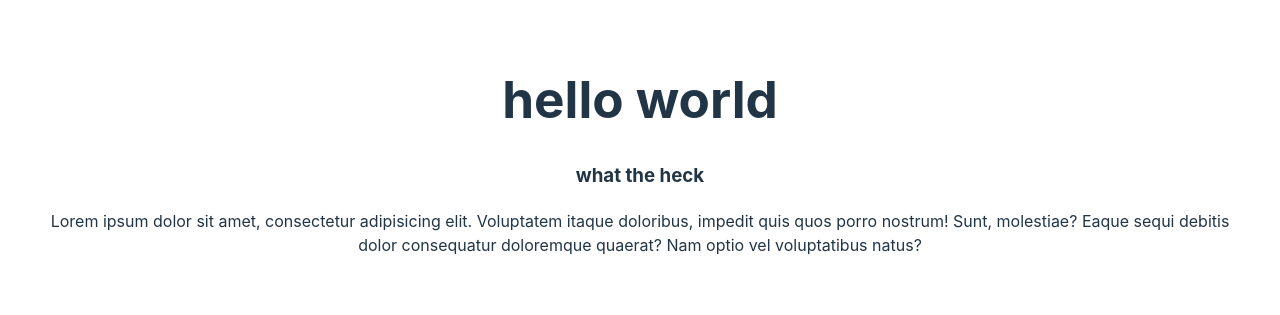
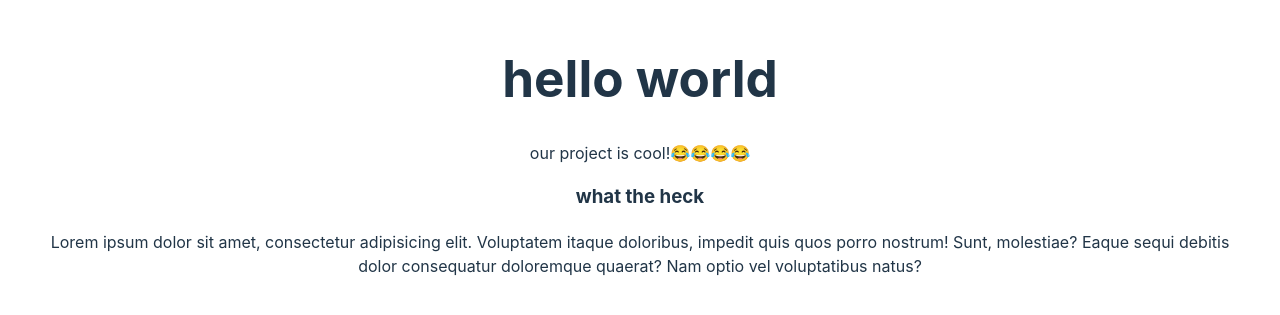
Before and after one commit to m02p02/react-json-project02, a React (Vite) app: page / in a window 1280 px wide. Shown: the part 245-560 px from the top of the page. Built offline with nearby package versions, Linux system fonts and the light colour scheme.

Commit message:
homepage test

```diff
--- a/src/App.jsx
+++ b/src/App.jsx
@@ -7,11 +7,14 @@ function App() {
   const [count, setCount] = useState(0)
 
   return (
+
     <>
- <h1>hello world</h1>
- <h3>what the heck</h3>
- <p>Lorem ipsum dolor sit amet, consectetur adipisicing elit. Voluptatem itaque doloribus, impedit quis quos porro nostrum! Sunt, molestiae? Eaque sequi debitis dolor consequatur doloremque quaerat? Nam optio vel voluptatibus natus?</p>
- </>)
+      <h1>hello world</h1>
+      <p>our project is cool!😂😂😂😂</p>
+      <h3>what the heck</h3>
+      <p>Lorem ipsum dolor sit amet, consectetur adipisicing elit. Voluptatem itaque doloribus, impedit quis quos porro nostrum! Sunt, molestiae? Eaque sequi debitis dolor consequatur doloremque quaerat? Nam optio vel voluptatibus natus?</p>
+    </>
+  )
 }
 
 export default App
```
